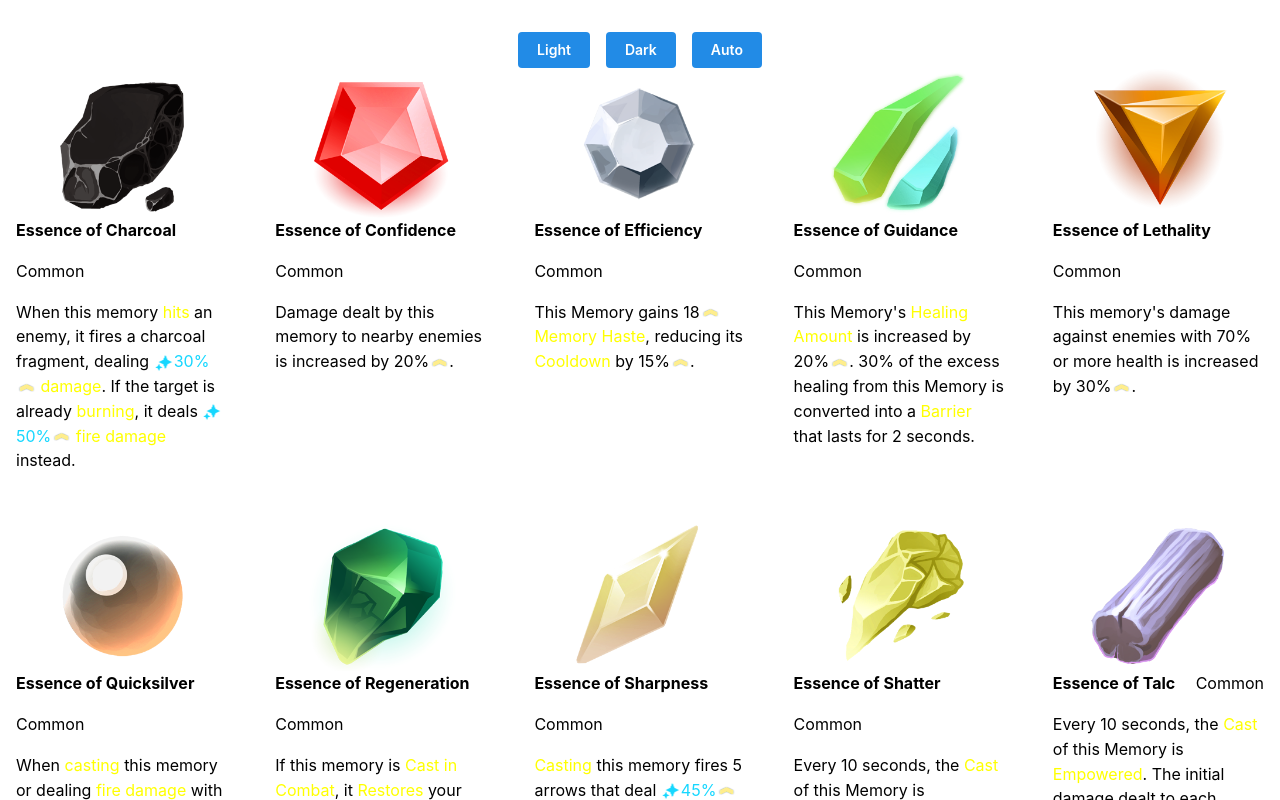
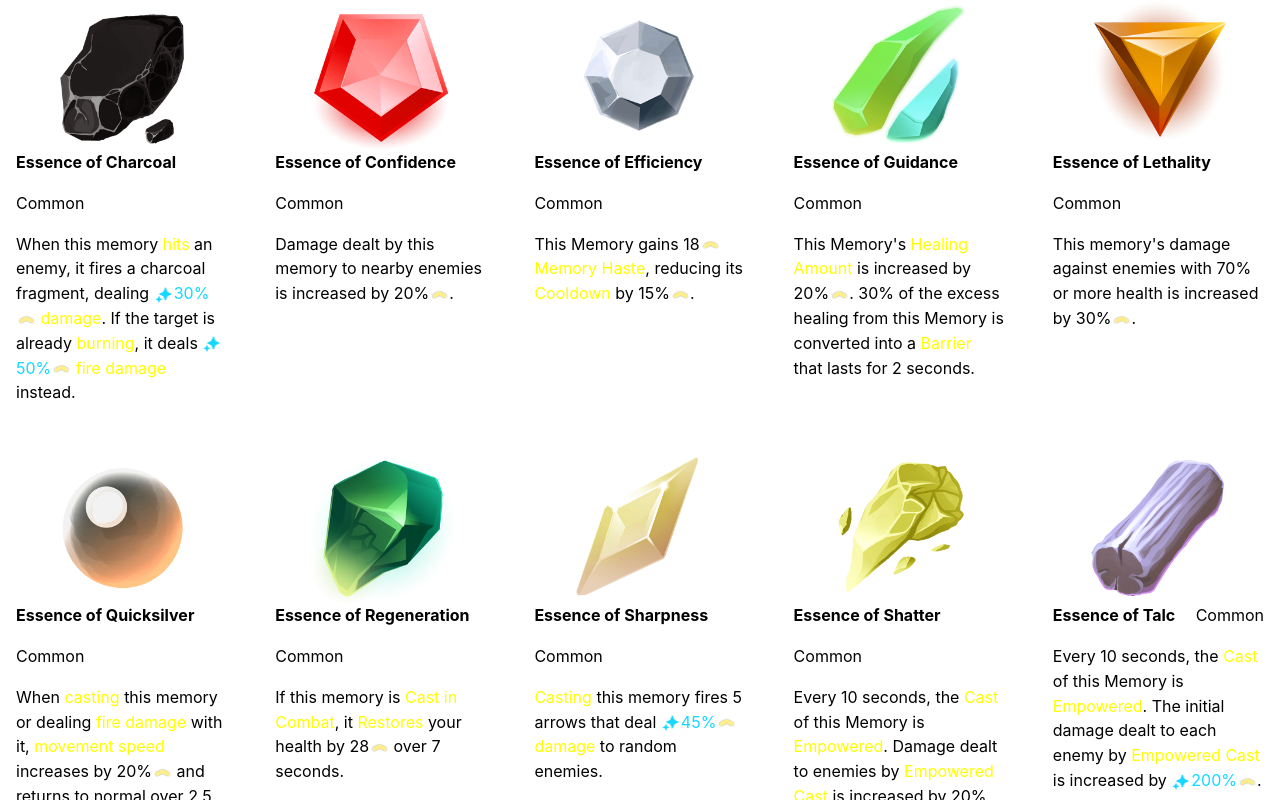
Before and after one commit to Leeoku/shapeyourdreams, a React (Vite) app: page / in a window 1280 px wide. Shown: the top 800 px of the page. Built offline with nearby package versions, Linux system fonts and the light colour scheme.

Commit message:
chore: add dark mode

```diff
--- a/src/App.tsx
+++ b/src/App.tsx
@@ -1,13 +1,19 @@
 import '@mantine/core/styles.css';
 
-import { MantineProvider } from '@mantine/core';
+
+
+import { ColorSchemeScript, MantineProvider } from '@mantine/core';
 import { Router } from './Router';
 import { theme } from './theme';
 
+
 export default function App() {
   return (
-    <MantineProvider theme={theme}>
-      <Router />
-    </MantineProvider>
+    <>
+      <ColorSchemeScript forceColorScheme="dark" />
+      <MantineProvider theme={theme}>
+        <Router />
+      </MantineProvider>
+    </>
   );
 }
--- a/src/pages/Home.page.tsx
+++ b/src/pages/Home.page.tsx
@@ -1,13 +1,12 @@
 import { ColorSchemeToggle } from '../components/ColorSchemeToggle/ColorSchemeToggle';
-import { Welcome } from '../components/Welcome/Welcome';
 import EssencesPage from './Essences.page';
 
 
 export function HomePage() {
   return (
     <>
-      <ColorSchemeToggle />
-      <EssencesPage></EssencesPage>
+      {/* <ColorSchemeToggle /> */}
+      <EssencesPage/>
     </>
   );
 }
```
